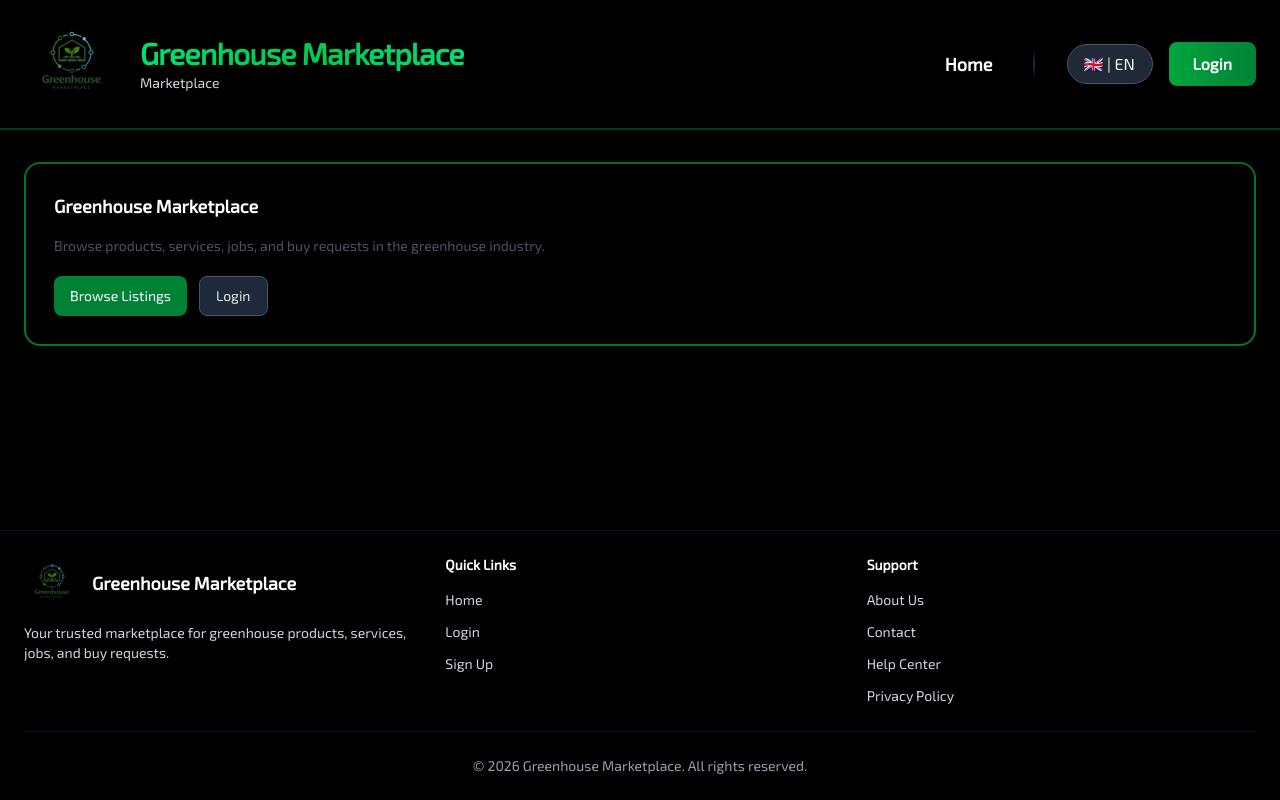
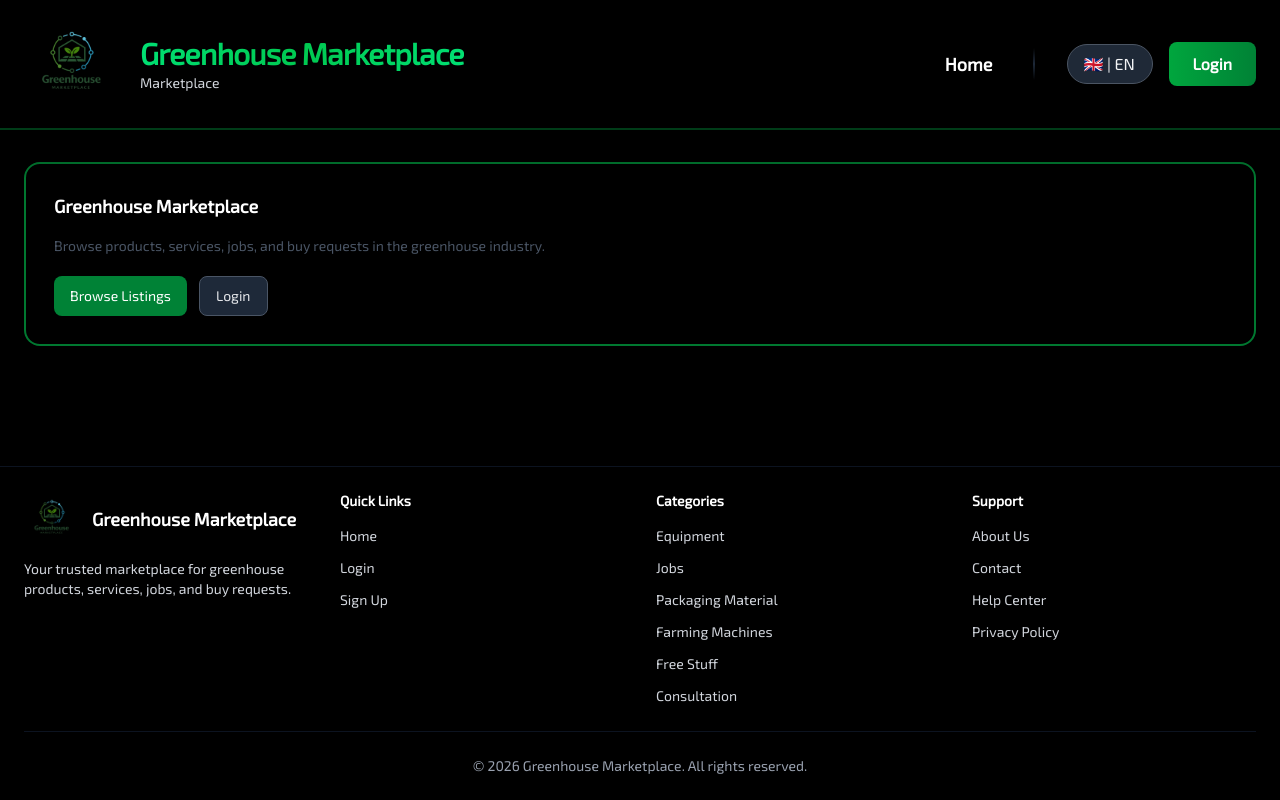
Before and after one commit to jayarbrul01/greenhouse-marketplace-frontend, a Next.js app: page / in a window 1280 px wide. Built offline with nearby package versions, Linux system fonts and the light colour scheme; no server answers.

Commit message:
refactor:put category link to footer

```diff
--- a/components/layout/Footer.tsx
+++ b/components/layout/Footer.tsx
@@ -12,7 +12,7 @@ export function Footer() {
   return (
     <footer className="border-t border-gray-900/80 bg-black backdrop-blur-xl shadow-2xl shadow-black/50 mt-auto !z-0">
       <Container className="py-4 sm:py-6">
-        <div className="grid grid-cols-1 sm:grid-cols-2 md:grid-cols-3 gap-6 sm:gap-8 mb-4 sm:mb-6">
+        <div className="grid grid-cols-1 sm:grid-cols-2 md:grid-cols-4 gap-6 sm:gap-8 mb-4 sm:mb-6">
           {/* Brand Section */}
           <div className="sm:col-span-2 md:col-span-1">
             <Link href="/" className="flex items-center gap-3 mb-3 group">
@@ -60,6 +60,43 @@ export function Footer() {
             </ul>
           </div>
 
+          {/* Categories */}
+          <div>
+            <h3 className="text-xs sm:text-sm font-semibold text-white mb-2 sm:mb-3">{t("categories")}</h3>
+            <ul className="space-y-1.5 sm:space-y-2">
+              <li>
+                <Link href="/products?category=Equipment" className="text-xs sm:text-sm text-gray-300 hover:text-green-400 transition">
+                  {t("equipmentCategory")}
+                </Link>
+              </li>
+              <li>
+                <Link href="/products?category=Jobs" className="text-xs sm:text-sm text-gray-300 hover:text-green-400 transition">
+                  {t("jobsCategory")}
+                </Link>
+              </li>
+              <li>
+                <Link href="/products?category=Packaging Material" className="text-xs sm:text-sm text-gray-300 hover:text-green-400 transition">
+                  {t("packagingMaterialCategory")}
+                </Link>
+              </li>
+              <li>
+                <Link href="/products?category=Farming Machines" className="text-xs sm:text-sm text-gray-300 hover:text-green-400 transition">
+                  {t("farmingMachinesCategory")}
+                </Link>
+              </li>
+              <li>
+                <Link href="/products?category=Free Stuff" className="text-xs sm:text-sm text-gray-300 hover:text-green-400 transition">
+                  {t("freeStuffCategory")}
+                </Link>
+              </li>
+              <li>
+                <Link href="/products?category=Consultation" className="text-xs sm:text-sm text-gray-300 hover:text-green-400 transition">
+                  {t("consultationCategory")}
+                </Link>
+              </li>
+            </ul>
+          </div>
+
           {/* Support */}
           <div>
             <h3 className="text-xs sm:text-sm font-semibold text-white mb-2 sm:mb-3">{t("support")}</h3>
--- a/lib/translations.ts
+++ b/lib/translations.ts
@@ -95,6 +95,7 @@ export const translations = {
     minPrice: "Min price",
     maxPrice: "Max price",
     allCategories: "All Categories",
+    categories: "Categories",
     allRegions: "All Regions",
     equipmentCategory: "Equipment",
     jobsCategory: "Jobs",
@@ -213,6 +214,7 @@ export const translations = {
     minPrice: "Precio mínimo",
     maxPrice: "Precio máximo",
     allCategories: "Todas las Categorías",
+    categories: "Categorías",
     allRegions: "Todas las Regiones",
     equipmentCategory: "Equipamiento",
     jobsCategory: "Trabajos",
@@ -331,6 +333,7 @@ export const translations = {
     minPrice: "Prix minimum",
     maxPrice: "Prix maximum",
     allCategories: "Toutes les Catégories",
+    categories: "Catégories",
     allRegions: "Toutes les Régions",
     equipmentCategory: "Équipement",
     jobsCategory: "Emplois",
```
